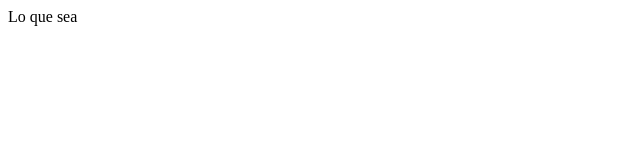
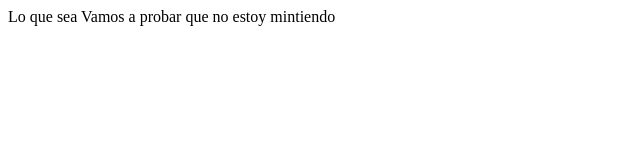
Before and after one commit to marcosOjedaEscalante/gitGitHub, a plain HTML site: page index.html in a window 1280 px wide. Shown: the whole page, without its empty margins (0-640 px from the left). Drawn offline with Linux system fonts and the light colour scheme.

Commit message:
Este commit es para probar que no miento

```diff
--- a/index.html
+++ b/index.html
@@ -7,5 +7,7 @@
 </head>
 <body>
     Lo que sea
+
+    Vamos a probar que no estoy mintiendo
 </body>
 </html>
```
